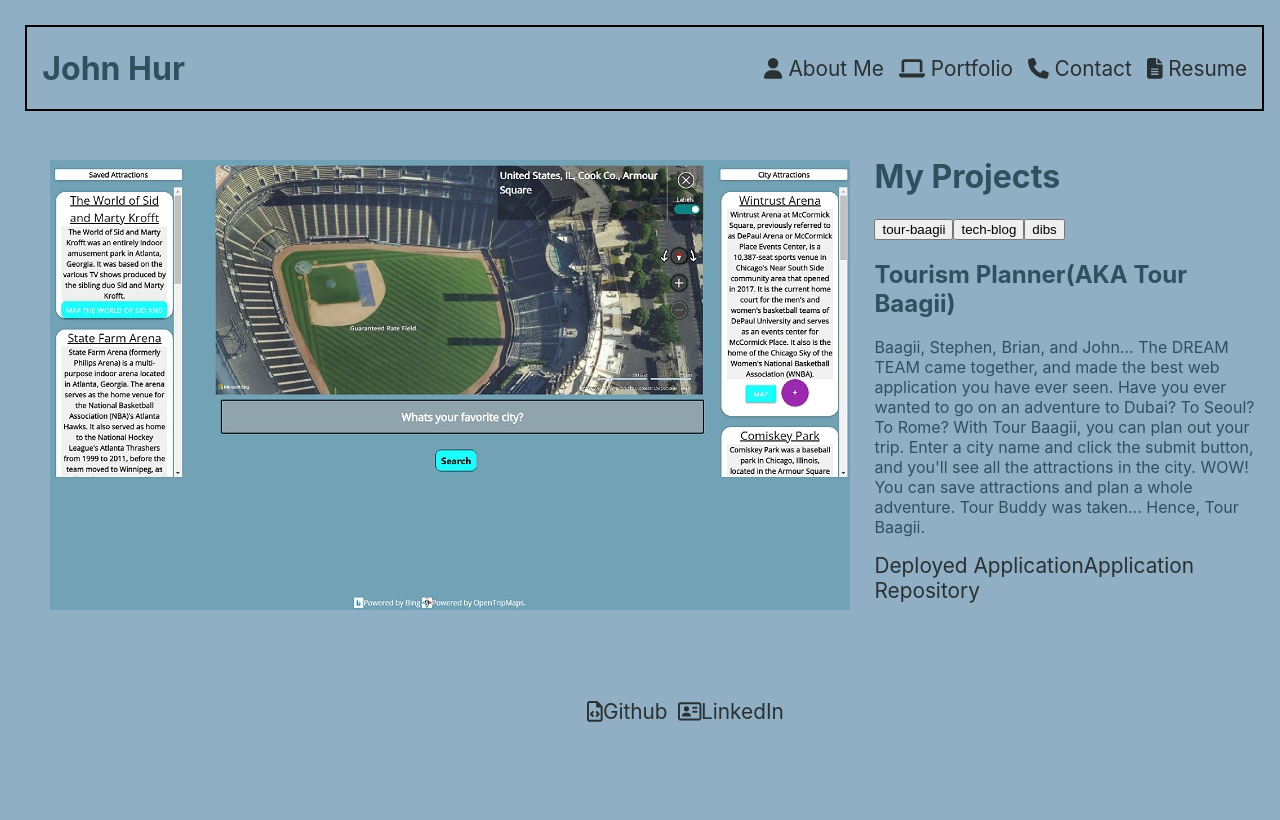
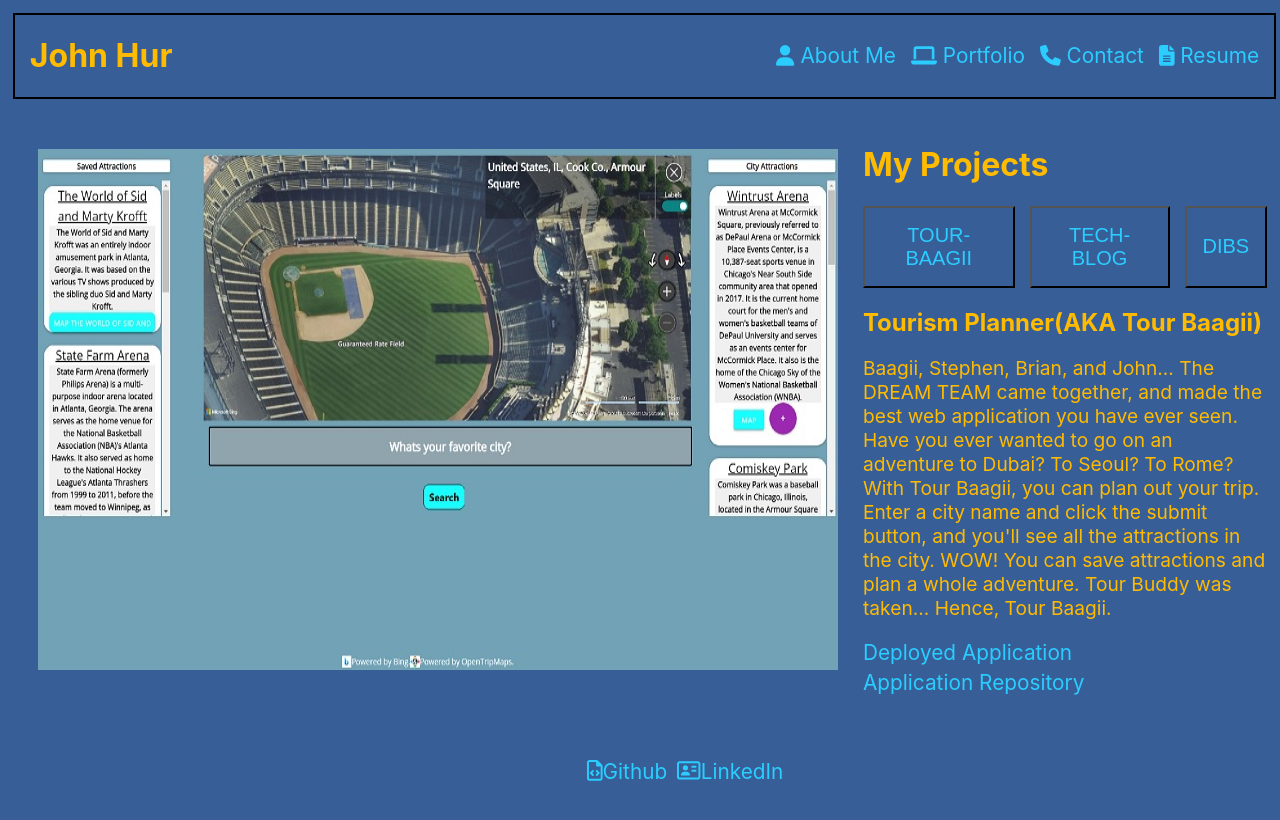
Before and after one commit to jhur628/the-best-react-portfolio, a React (Create React App) app: page /the-best-react-portfolio/portfolio in a window 1280 px wide. Shown: the top 820 px of the page. Built offline with nearby package versions, Linux system fonts and the light colour scheme.

Commit message:
added styling with color scheme

```diff
--- a/src/App.css
+++ b/src/App.css
@@ -3,9 +3,10 @@
   flex-direction: column;
   justify-content: space-between;
   padding: 1%;
-  height: 100%;
-  background-color: #90AFC5;
-  color: #314f5e;
+  height: 98%;
+  width: 98%;
+  background-color: #375E97;
+  color: #FFBB00;
 }
 
 .container {
@@ -15,7 +16,6 @@
   width: 100%;
   height: 80%;
   margin-top: 2%;
-  position: static;
 }
 
 .image {
@@ -28,7 +28,7 @@
 }
 
 a {
-  color: #2A3132;
+  color: #2bcdff;
   font-size: 1.3rem;
 }
 
@@ -38,5 +38,5 @@
 
 a:hover {
   text-decoration: underline;
-  color: #763626;
+  color: #7cc41d;
 }
--- a/src/App.js
+++ b/src/App.js
@@ -44,7 +44,7 @@
   }
 
   return (
-    <body>
+    <div className="da-body">
       <Header pickImage={pickImage}/>
       <div className='container'>
         <img className='image' src={imageSwitch(image)}/>
@@ -56,7 +56,7 @@
         </Routes>
       </div>
       <Footer />
-    </body>
+    </div>
   );
 }
 
--- a/src/aboutMe/AboutMe.css
+++ b/src/aboutMe/AboutMe.css
@@ -7,3 +7,7 @@
     padding-right: 2%;
     width: 70%;
 }
+
+.about-me-container p {
+    font-size: 1.1rem;
+}
--- a/src/footer/Footer.css
+++ b/src/footer/Footer.css
@@ -2,7 +2,6 @@
     display: flex;
     justify-content: center;
     margin: 4rem;
-    margin-bottom: 2px;
     height: 10%;
     width: 97%;
 }
--- /dev/null
+++ b/src/portfolio/Portfolio.css
@@ -0,0 +1,26 @@
+.buttons-container {
+    display: flex;
+    gap: 15px;
+}
+
+.project-buttons {
+    padding: 1rem;
+    font-size: 1.25rem;
+    background-color: #375E97;
+    color: #2bcdff;
+}
+
+.project-buttons:hover {
+    border: solid 2px #FFBB00;
+    color: #7cc41d;
+}
+
+.app-description {
+    font-size: 1.2rem;
+}
+
+.links {
+    display: flex;
+    flex-direction: column;
+    gap: 5px;
+}
--- a/src/portfolio/Portfolio.js
+++ b/src/portfolio/Portfolio.js
@@ -1,6 +1,7 @@
 import { useState, useEffect } from 'react';
 import projectData from '../data/projectData';
 import Project from './Project'
+import './Portfolio.css'
 
 export default function Portfolio({pickImage}) {
     const [ pwoject, setPwoject ] = useState({
@@ -20,18 +21,19 @@
 
     const projects = projectData.map((project, i) => {
         return <button
+                className='project-buttons'
                 onClick={() => {
                     pickImage(project.imageString);
                     pickProject(project.imageString);
                 }}
         >
-            {project.imageString}
+            {project.imageString.toUpperCase()}
         </button>
     })
     return (
         <div className="portfolio-container">
             <h1>My Projects</h1>
-            <div>
+            <div className='buttons-container'>
                 {projects}
             </div>
             <Project pwoject={pwoject} />
--- a/src/portfolio/Project.js
+++ b/src/portfolio/Project.js
@@ -1,4 +1,4 @@
-
+import './Portfolio.css'
 
 export default function Project ({pwoject}) {
     const { id, imageString, title, description, deployedApp, repository } = pwoject;
@@ -6,7 +6,7 @@
     return (
         <div>
             <h2>{title}</h2>
-            <p>{description}</p>
+            <p className='app-description'>{description}</p>
             <div className="links">
                 <a href={deployedApp} target="_blank">Deployed Application</a>
                 <a href={repository} target="_blank">Application Repository</a>
```
